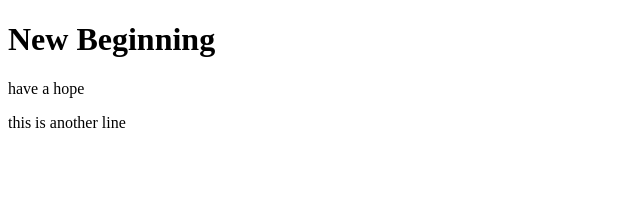
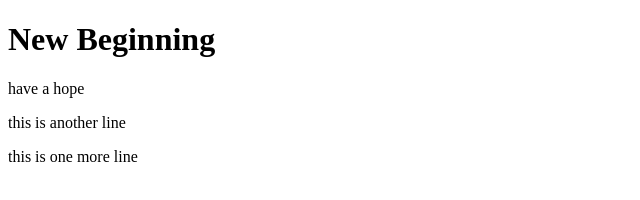
Before and after one commit to mathanrammarikani/js-sandbox, a plain HTML site: page index.html in a window 1280 px wide. Shown: the whole page, without its empty margins (0-640 px from the left). Drawn offline with Linux system fonts and the light colour scheme.

Commit message:
new extra line

```diff
--- a/index.html
+++ b/index.html
@@ -9,5 +9,6 @@
     <h1>New Beginning</h1>
     <p>have a hope</p>
     <p>this is another line</p>
+    <p>this is one more line</p>
   </body>
 </html>
```
